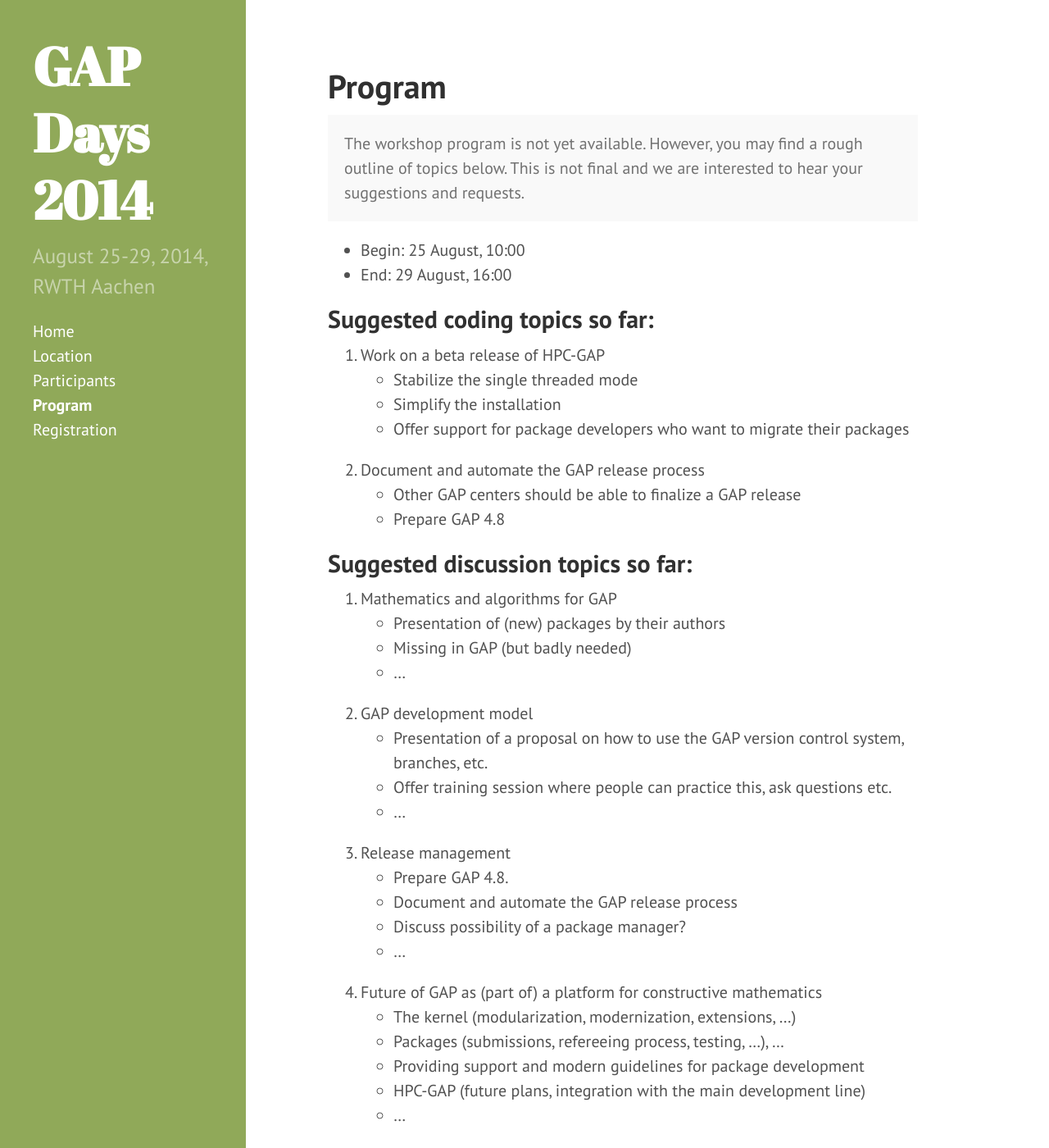
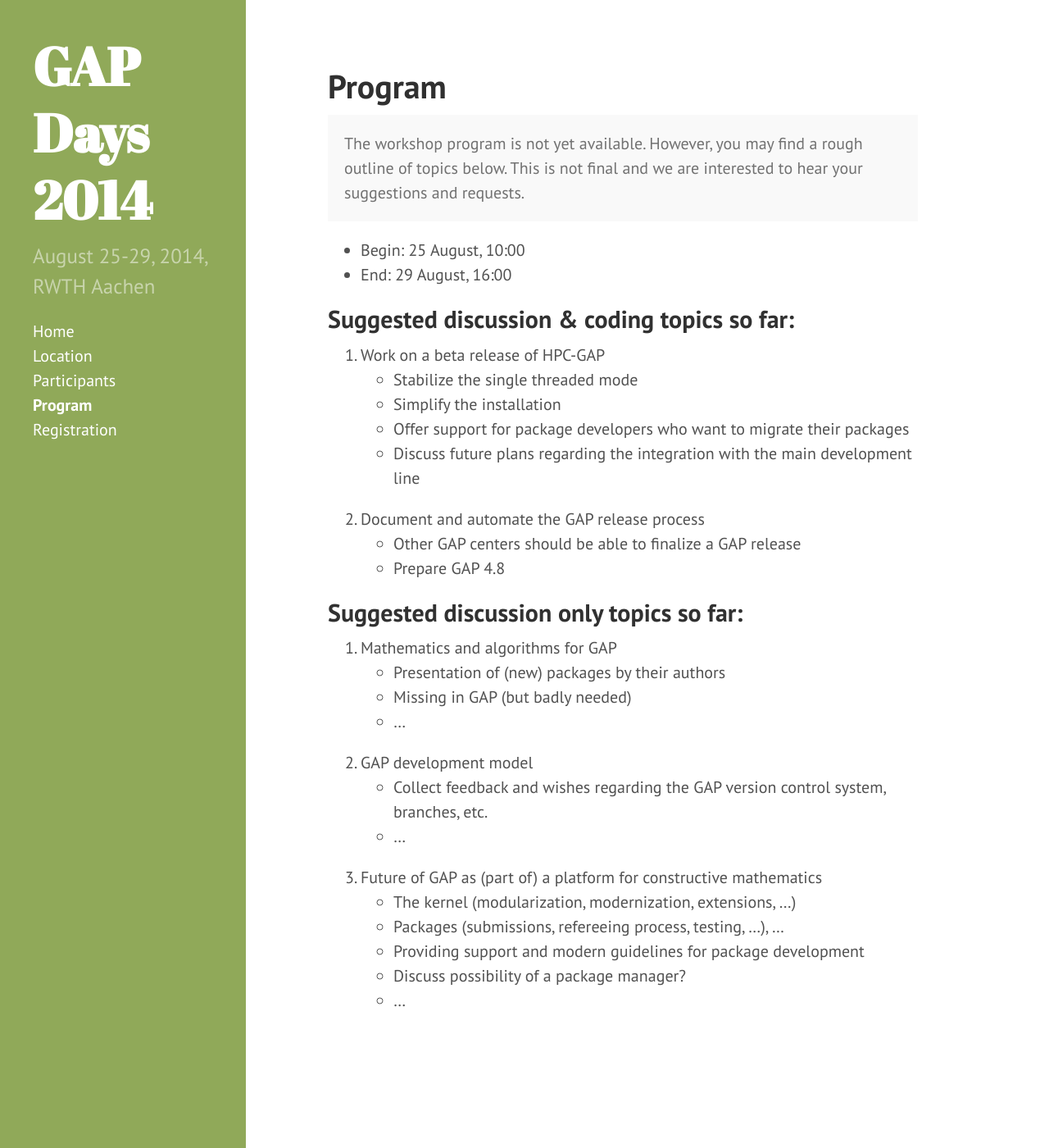
Before and after one commit to olexandr-konovalov/gapdays2014, a Jekyll site: the page built from program.md, in a window 1280 px wide and 1400 px high. Shown: the whole window at 82% size. Built offline with Jekyll 4.4.1, drawn with Linux system fonts in a browser that asks for light colours; Markdown is read by kramdown in place of the engine named in the settings.

Commit message:
discussion only topics

```diff
--- a/program.md
+++ b/program.md
@@ -13,35 +13,30 @@
 * Begin: 25 August, 10:00
 * End: 29 August, 16:00
 
-## Suggested coding topics so far:
+## Suggested discussion & coding topics so far:
 
 1. Work on a beta release of HPC-GAP
    * Stabilize the single threaded mode
    * Simplify the installation
    * Offer support for package developers who want to migrate their packages
+   * Discuss future plans regarding the integration with the main development line
 2. Document and automate the GAP release process
    * Other GAP centers should be able to finalize a GAP release
    * Prepare GAP 4.8
 
 
-## Suggested discussion topics so far:
+## Suggested discussion only topics so far:
 
 1. Mathematics and algorithms for GAP
 	* Presentation of (new) packages by their authors
 	* Missing in GAP (but badly needed)
 	* ...
 2. GAP development model
-	* Presentation of a proposal on how to use the GAP version control system, branches, etc.
-	* Offer training session where people can practice this, ask questions etc.
+	* Collect feedback and wishes regarding the GAP version control system, branches, etc.
 	* ...
-3. Release management
-	* Prepare GAP 4.8.
-	* Document and automate the GAP release process
-	* Discuss possibility of a package manager?
-	* ...
-4. Future of GAP as (part of) a platform for constructive mathematics
+3. Future of GAP as (part of) a platform for constructive mathematics
 	* The kernel (modularization, modernization, extensions, …)
 	* Packages (submissions, refereeing process, testing, …), …
 	* Providing support and modern guidelines for package development
-	* HPC-GAP (future plans, integration with the main development line)
+	* Discuss possibility of a package manager?
 	* ...
```
